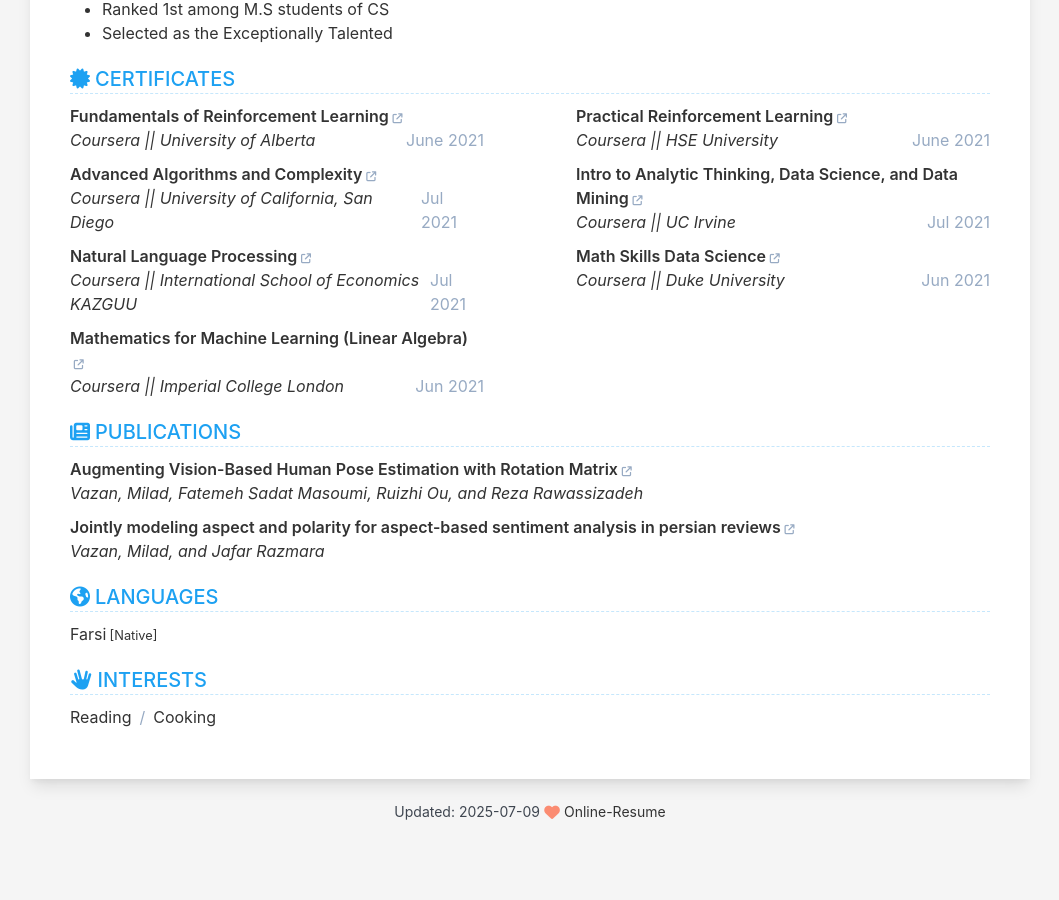
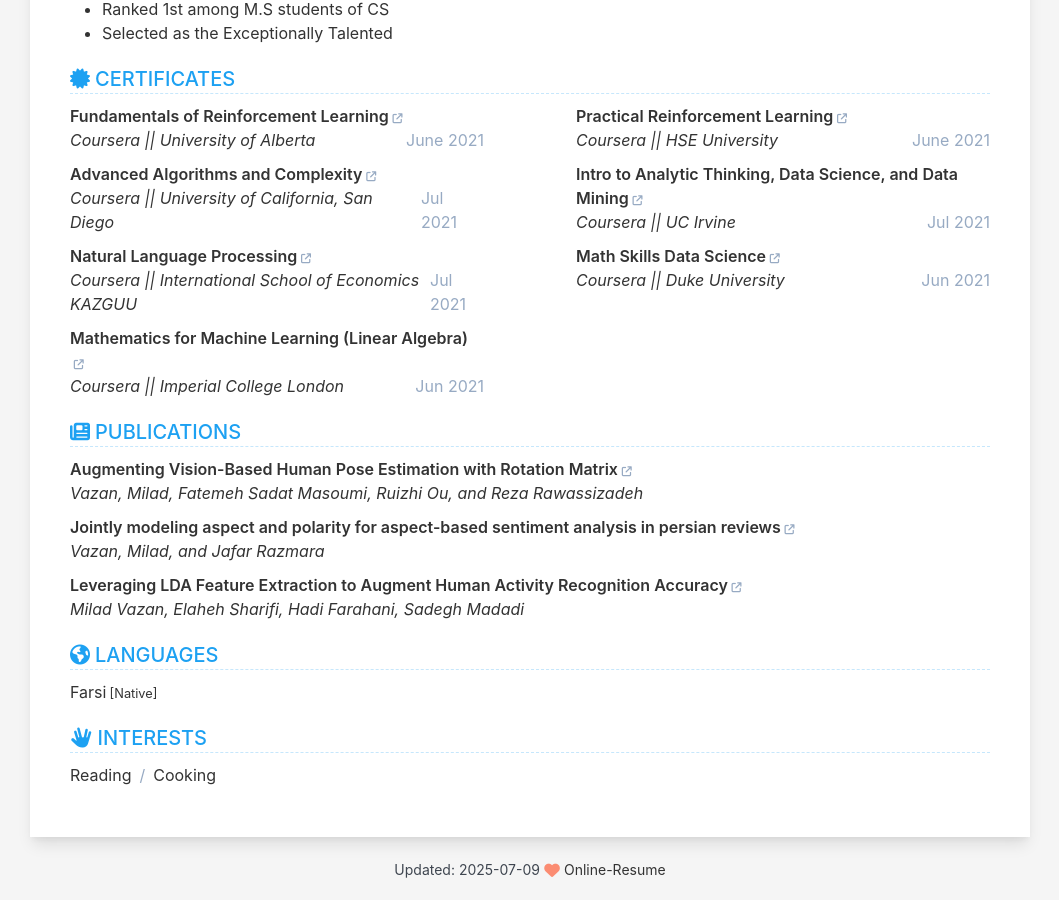
Before and after one commit to milad-ai/milad-ai.github.io, a Jekyll site: the page built from index.html, in a window 1280 px wide and 900 px high, scrolled down 1143 px. Shown: the whole window, without its empty margins (110-1169 px from the left). Built offline with Jekyll 4.4.1, drawn with Linux system fonts in a browser that asks for light colours; before the commit the page ends 1985 px from its top, so only the background shows below that; some of the changed text lies outside the part shown.

Commit message:
Update data.yml

```diff
--- a/_data/data.yml
+++ b/_data/data.yml
@@ -59,7 +59,7 @@ experience:
   description: |
   items:
     - company: Shahid Beheshti University
-      date: 2025 – Present
+      date: Spring 2025
       position: Lecturer
       description: |
         - [Database](https://dbsbu.github.io)
@@ -192,8 +192,10 @@ publication:
       link: 'https://arxiv.org/pdf/2310.06068'
     - title: Jointly modeling aspect and polarity for aspect-based sentiment analysis in persian reviews
       authors: Vazan, Milad, and Jafar Razmara
-      #conference: Foobar, 2019
       link: https://arxiv.org/pdf/2109.07680
+    - title: Leveraging LDA Feature Extraction to Augment Human Activity Recognition Accuracy
+      authors: Milad Vazan, Elaheh Sharifi, Hadi Farahani, Sadegh Madadi
+      link: https://www.techrxiv.org/users/795985/articles/1117234/master/file/data/samplepaper/samplepaper.pdf
 
 
 
```
